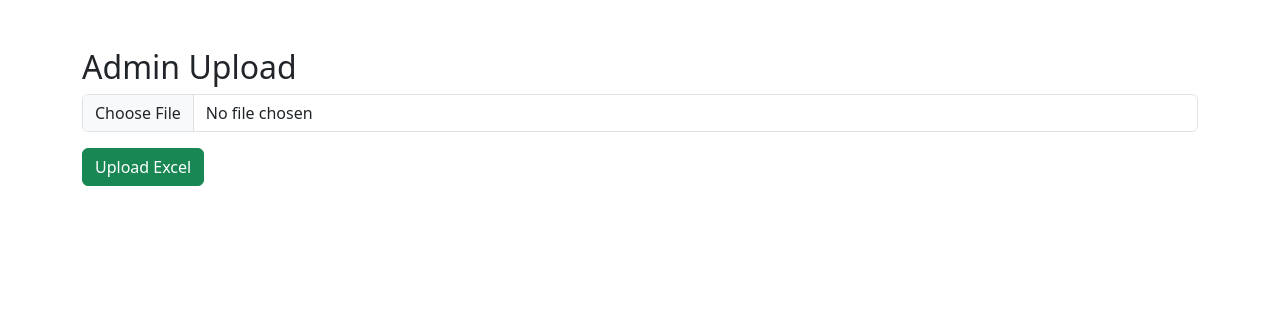
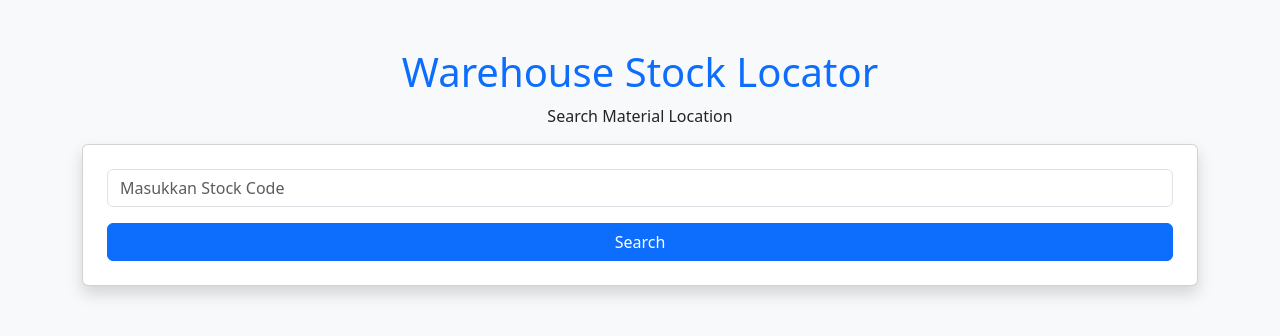
Before and after one commit to nuraffandyy/Goods-Holding-MaterialNumber, a Python web app: template templates/index.html in a window 1280 px wide. Shown: the top 336 px of the page. Run offline with Jinja, Linux system fonts and the light colour scheme; the template is opened without the code that fills it, so the values that code supplies are empty.

Commit message:
Update index.html

```diff
--- a/templates/index.html
+++ b/templates/index.html
@@ -1,26 +1,49 @@
 <!DOCTYPE html>
-
-<html>
-
+<html lang="en">
 <head>
 
-<title>Admin</title>
+<meta charset="UTF-8">
+
+<meta name="viewport" content="width=device-width, initial-scale=1">
+
+<title>Warehouse Stock Locator</title>
 
 <link href="https://cdn.jsdelivr.net/npm/bootstrap@5.3.3/dist/css/bootstrap.min.css" rel="stylesheet">
 
 </head>
 
-<body class="container mt-5">
+<body class="bg-light">
 
-<h2>Admin Upload</h2>
+<div class="container mt-5">
 
-<input type="file" class="form-control">
+<h1 class="text-center text-primary">
 
-<button class="btn btn-success mt-3">
+Warehouse Stock Locator
 
-Upload Excel
+</h1>
+
+<p class="text-center">
+
+Search Material Location
+
+</p>
+
+<div class="card p-4 shadow">
+
+<input
+type="text"
+class="form-control"
+placeholder="Masukkan Stock Code">
+
+<button class="btn btn-primary mt-3">
+
+Search
 
 </button>
+
+</div>
+
+</div>
 
 </body>
 
```
